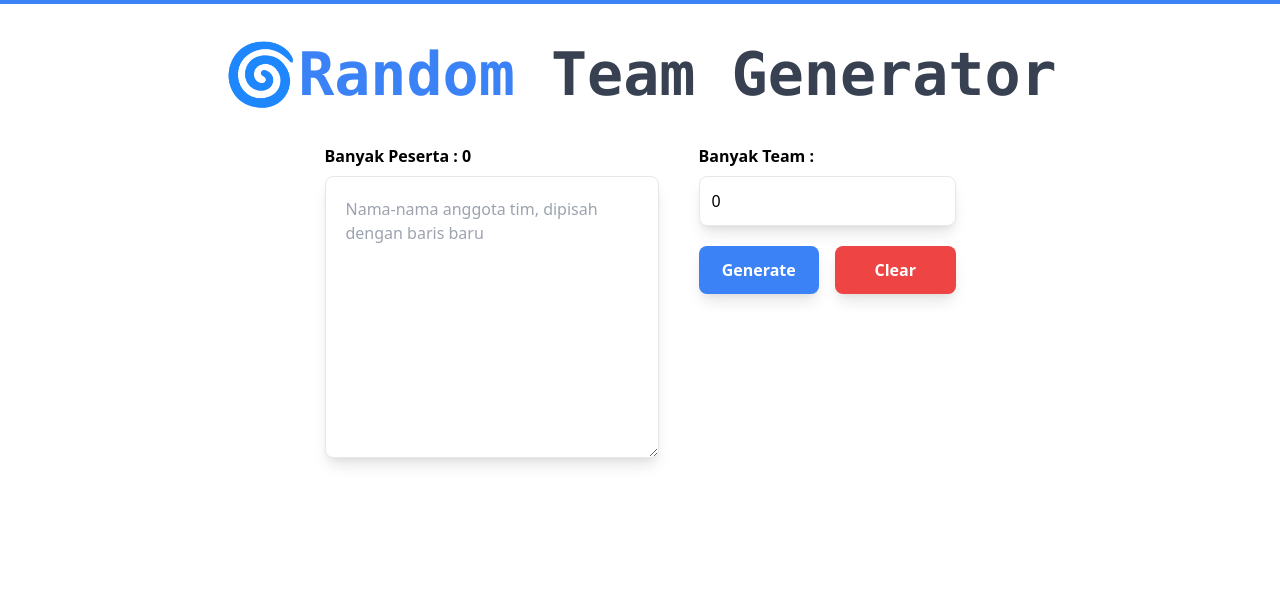
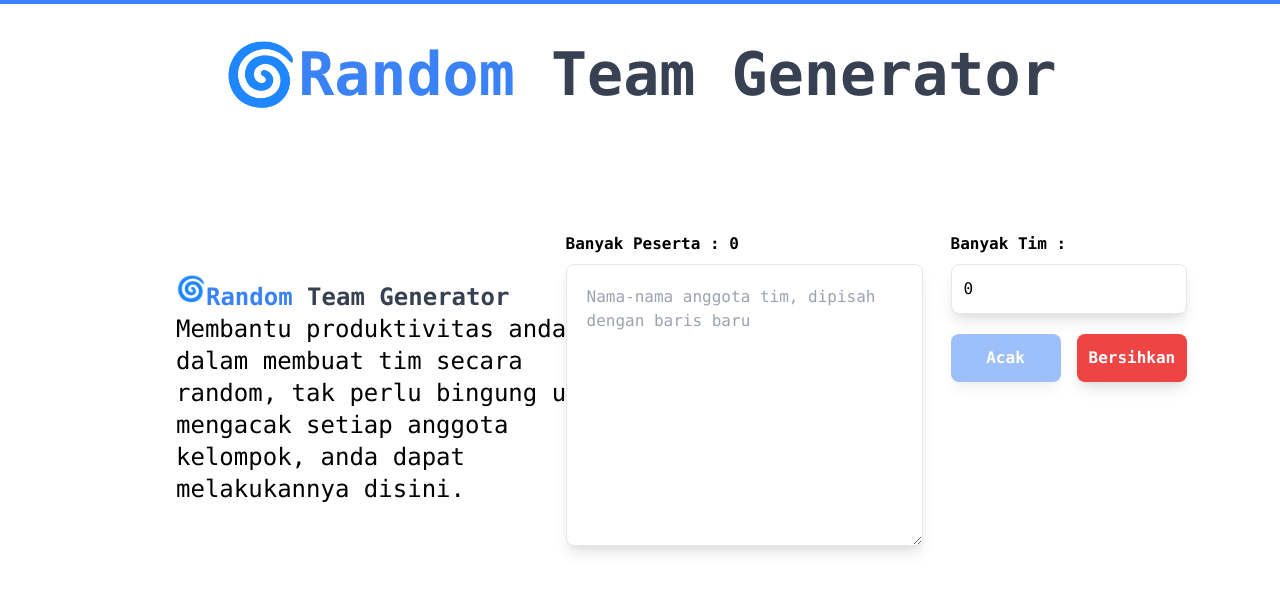
Before and after one commit to muh-hizbe/team-generator, a Vue app: page / in a window 1280 px wide. Shown: the top 592 px of the page. Built offline with nearby package versions, Linux system fonts and the light colour scheme.

Commit message:
update layouting

```diff
--- /dev/null
+++ b/src/components/Description.vue
@@ -0,0 +1,15 @@
+<template>
+    <div class="my-20 lg:my-0">
+        <div class="flex">
+            <h2 class="animate-bounce text-xl lg:text-2xl text-gray-700 font-mono font-semibold">🌀</h2>
+            <h2 class="text-xl lg:text-2xl text-gray-700 font-mono font-semibold"><span class="font-bold text-blue-500">Random</span> Team Generator</h2>
+        </div>
+        <p class="leading-loose font-mono text-xl md:text-2xl">Membantu produktivitas anda dalam membuat tim secara random, tak perlu bingung untuk mengacak setiap anggota kelompok, anda dapat melakukannya disini.</p>
+    </div>
+</template>
+
+<script>
+export default {
+
+}
+</script>
--- a/src/components/Form.vue
+++ b/src/components/Form.vue
@@ -1,24 +1,27 @@
 <template>
+    <div class="grid grid-cols-1 lg:grid-cols-2 gap-1 lg:gap-4 items-center mx-5 lg:mx-40">
+        <Description />
         <div class="flex flex-col lg:flex-row justify-center px-0 lg:px-0">
-        <div class="lg:mr-5">
+            <div class="lg:mr-2 font-mono">
                 <span class="block font-semibold mb-2">Banyak Peserta : {{ countPeople }}</span>
                 <textarea v-model="data" name="data" id="data" cols="30" rows="10"
                     class="rounded-lg w-full lg:w-auto bg-white p-5 border shadow-lg focus:outline-none focus:ring"
                     placeholder="Nama-nama anggota tim, dipisah dengan baris baru"></textarea>
             </div>
             <div class="mt-5 lg:mt-0 lg:ml-5">
-            <div class="mb-5">
-                <label for="team" class="block font-semibold mb-2">Banyak Team :</label>
+                <div class="mb-5 font-mono">
+                    <label for="team" class="block font-semibold mb-2">Banyak Tim :</label>
                     <input v-model="team" type="number" name="team" id="team"
                      class="w-full lg:w-auto p-3 shadow-lg rounded-lg bg-white border focus:outline-none focus:ring">
                 </div>
-            <div class="grid grid-cols-2 gap-4">
+                <div class="grid grid-cols-2 gap-4 font-mono">
                     <button @click="createTeam()"
-                    class="transition-all duration-300 ease-in-out p-3 w-full lg:w-auto shadow-lg rounded-lg bg-blue-500 text-white font-semibold outline-none focus:outline-none focus:ring hover:shadow-none hover:bg-blue-800"
-                >Generate</button>
+                        class="transition-all duration-300 ease-in-out animate-pulse p-3 w-full lg:w-auto shadow-lg rounded-lg bg-blue-500 text-white font-semibold outline-none focus:outline-none focus:ring hover:shadow-none hover:bg-blue-800"
+                    >Acak</button>
                     <button @click="() => {teams = null; data = null; team = 0;}"
                         class="transition-all duration-300 ease-in-out p-3 w-full lg:w-auto shadow-lg rounded-lg bg-red-500 text-white font-semibold outline-none focus:outline-none focus:ring hover:shadow-none hover:bg-red-800"
-                >Clear</button>
+                    >Bersihkan</button>
+                </div>
             </div>
         </div>
     </div>
@@ -34,9 +37,10 @@
 
 <script>
 import Card from '@/components/Card.vue'
+import Description from '@/components/Description.vue'
 export default {
     components: {
-        Card
+        Card, Description
     },
 
     data() {
--- a/src/views/Home.vue
+++ b/src/views/Home.vue
@@ -1,8 +1,8 @@
 <template>
-  <div class="align-center py-10 border-t-4 border-blue-500">
+  <div class="align-center border-t-4 border-blue-500">
     <!-- <img alt="Vue logo" src="../assets/logo.png"> -->
-    <div class="container">
-        <h1 class="text-3xl lg:text-6xl text-gray-700 text-center font-mono font-semibold mb-10"><span class="font-bold text-blue-500">🌀Random</span> Team Generator</h1>
+    <div class="container min-h-screen py-10">
+        <h1 class="text-3xl lg:text-6xl text-gray-700 font-mono font-semibold mb-0 lg:mb-32 text-center"><span class="font-bold text-blue-500">🌀Random</span> Team Generator</h1>
         <Form />
     </div>
   </div>
@@ -11,6 +11,7 @@
 <script>
 // @ is an alias to /src
 import Form from '@/components/Form.vue'
+
 export default {
   name: 'Home',
   components: {
```
Lines whose indentation alone changed are shown as unchanged.
